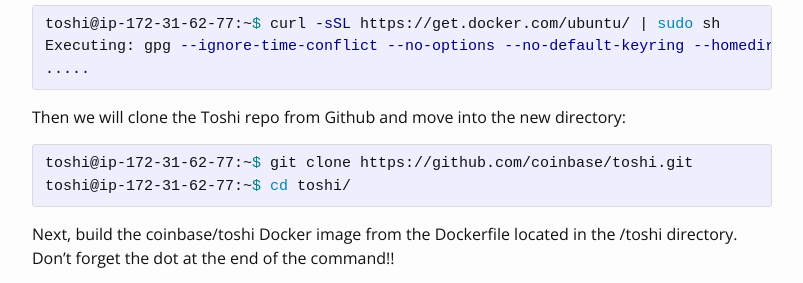
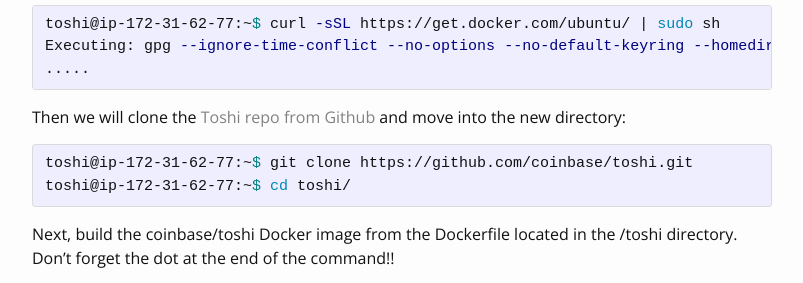
Before and after one commit to leishman/leishman.github.io, a Jekyll site: the page built from _posts/2015-02-25-deploy-toshi-bitcoin.md, in a window 1280 px wide and 900 px high, scrolled down 3675 px. Shown: the part 154-437 px from the top of the window, without its empty margins (238-1041 px from the left). Built offline with Jekyll 4.4.1, drawn with Linux system fonts in a browser that asks for light colours; part of the change alters nothing that is shown.

```diff
--- a/_posts/2015-02-25-deploy-toshi-bitcoin.md
+++ b/_posts/2015-02-25-deploy-toshi-bitcoin.md
@@ -123,7 +123,7 @@ Executing: gpg --ignore-time-conflict --no-options --no-default-keyring --homedi
 .....
 {% endhighlight %}
 
-Then we will clone the Toshi repo from Github and move into the new directory:
+Then we will clone the [Toshi repo from Github](https://github.com/coinbase/toshi) and move into the new directory:
 {% highlight bash %}
 toshi@ip-172-31-62-77:~$ git clone https://github.com/coinbase/toshi.git
 toshi@ip-172-31-62-77:~$ cd toshi/
```
